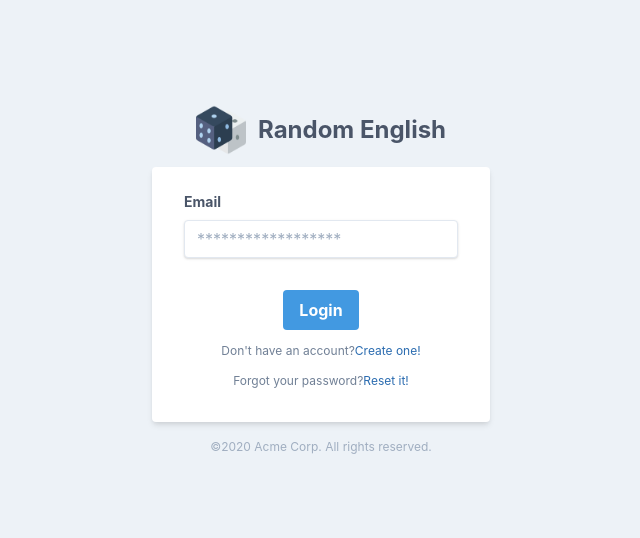
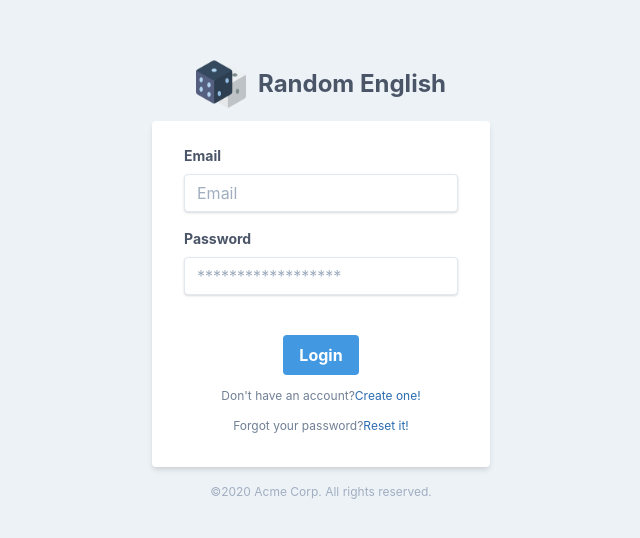
Before and after one commit to tranphucbol/random-english-fe, a React (Create React App) app: page /random-english-fe/login in a window 1280 px wide. Shown: the part 126-664 px from the top of the page, without its empty margins (319-959 px from the left). Built offline with nearby package versions, Linux system fonts and the light colour scheme.

Commit message:
fix login

```diff
--- a/src/components/Login-Component.js
+++ b/src/components/Login-Component.js
@@ -1,5 +1,5 @@
-import React, { useState } from 'react';
-import { useForm } from 'react-hook-form';
+import React,{useState} from 'react';
+import {useForm} from 'react-hook-form';
 import * as yup from 'yup';
 import { Redirect ,useHistory} from 'react-router-dom';
 
@@ -86,6 +86,25 @@ const LoginForm = (props)=>{
                       </label>
                       <input
                           className="shadow appearance-none border rounded w-full py-2 px-3 text-gray-700 leading-tight focus:outline-none focus:shadow-outline"
+                          id="Email"
+                          name="Email"
+                          type="text"
+                          placeholder="Email"
+                          ref={register}
+                      />
+                      <p className="text-left text-red-700 text-xs">
+                      {errors?.Email?.message}
+                      </p>
+                  </div>
+                  <div className="mb-6">
+                      <label
+                          className="block text-gray-700 text-sm font-bold mb-2"
+                          htmlFor="password"
+                      >
+                          Password
+                      </label>
+                      <input
+                          className="shadow appearance-none border rounded w-full py-2 px-3 text-gray-700 leading-tight focus:outline-none focus:shadow-outline"
                           id="password"
                           name="password"
                           type="password"
--- a/src/components/RandomCard-Component.js
+++ b/src/components/RandomCard-Component.js
@@ -20,8 +20,7 @@ const RandomCard = (props) => {
 
 
   useEffect(() => {
-    console.log('use effect')
-    fetch('https://random-english.herokuapp.com/api/words/random-question', {
+    fetch('http://128.199.168.137:3637/api/words/random', {
       method: 'POST',
       headers: {
         'Accept': 'application/json',
@@ -39,13 +38,11 @@ const RandomCard = (props) => {
   },[]);
 
   useEffect(() => {
-    console.log('use effect1')
-    fetch('https://random-english.herokuapp.com/api/words/random-question', {
+    fetch('http://128.199.168.137:3637/api/words/random', {
       method: 'POST',
       headers: {
         'Accept': 'application/json',
         'Content-Type': 'application/json',
-        'Authorization': 'Bearer eyJhbGciOiJIUzI1NiIsInR5cCI6IkpXVCJ9.eyJ1c2VySWQiOjEsImVtYWlsIjoiYWRtaW5AZ21haWwuY29tIiwibmFtZSI6IlRyYWlDaHVvaUNvbmciLCJpYXQiOjE1OTExOTA0NTgsImV4cCI6MTU5MTI3Njg1OH0.HIR6VsiDfsofHBgIpzlFC-lRPc10gAji63ySNgIk_J8',
       },
     })
       .then(res => res.json())
@@ -141,8 +138,8 @@ const RandomCard = (props) => {
           {doneAnswer && <div key="explainPanel" style={{ width: '50%', display: 'flex' }}>
             <div style={{ width: '85%', padding: '20px', color: 'white' }}>
               <b style={{ "fontSize": '1.4rem' }}>Ví dụ:</b>
-              <div className="explain" id="ViExplain">Người phù rể chính nâng ly nói với cả phòng đầy khách rằng "<b>Bắt đầu cuộc vui nào</b>!"</div>
-              <div className="explain" id="EnExplain">Người phù rể chính nâng ly nói với cả phòng đầy khách rằng "<b>Bắt đầu cuộc vui nào</b>!"</div>
+                {<div className="explain" id="ViExplain" dangerouslySetInnerHTML={{'__html':data.examples[0].vie}}></div>}
+              {<div className="explain" id="EnExplain" dangerouslySetInnerHTML={{'__html': data.examples[0].eng}}></div>}
             </div>
             <div style={{ width: '15%', display: 'flex', alignItems: 'center' }}>
               <button onClick={handleNext}><i className="fa fa-arrow-left" style={{ color: 'white', fontSize: '2rem' }}></i></button>
```
Lines whose indentation alone changed are shown as unchanged.
